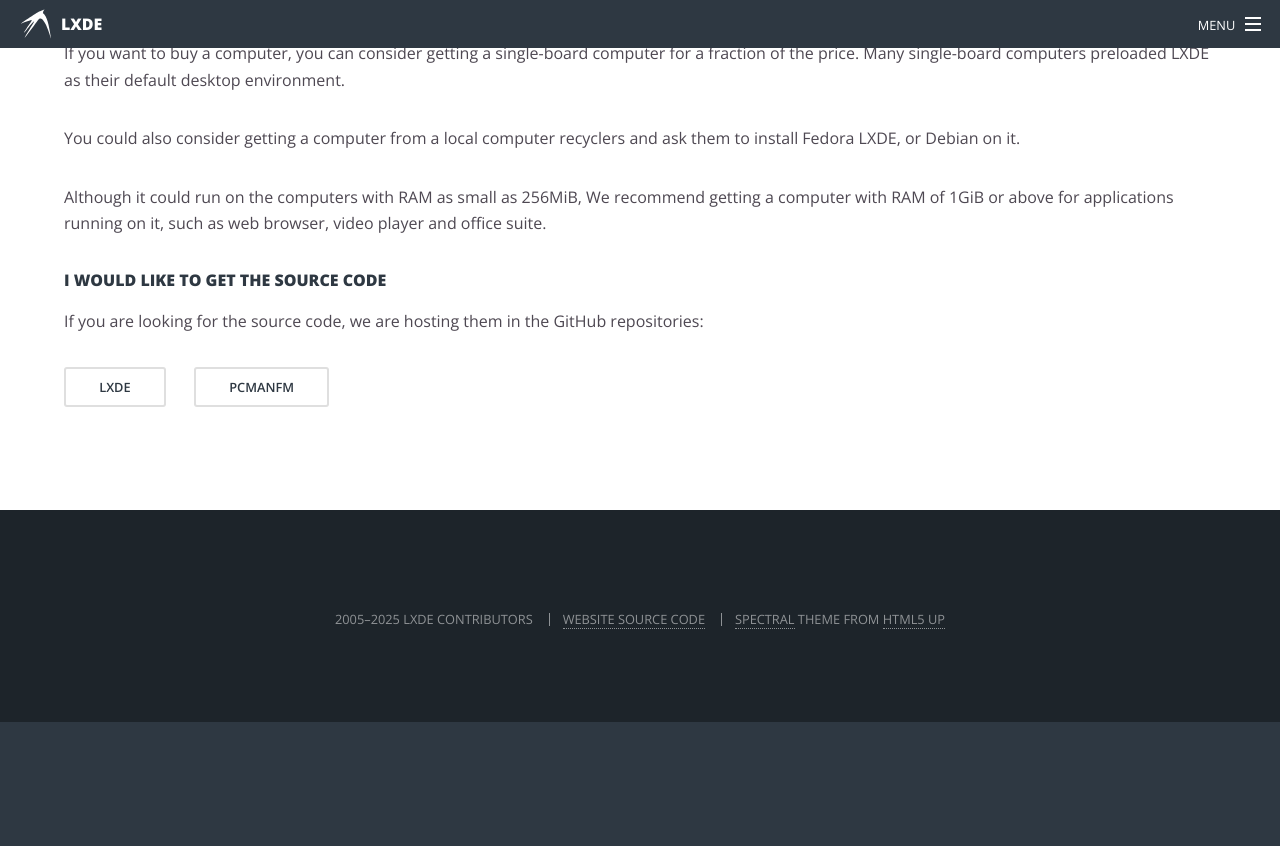
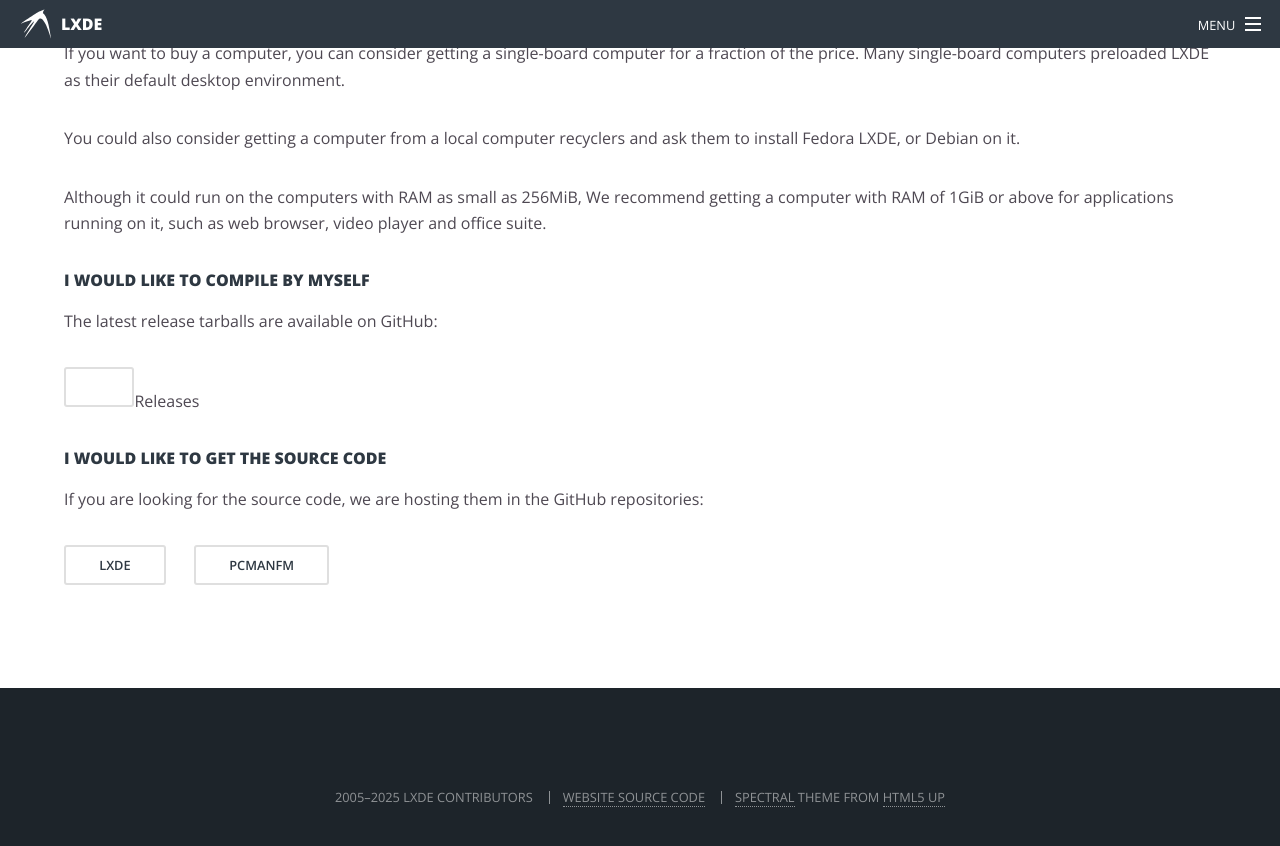
Before and after one commit to lxde/lxde.github.io, a Jekyll site: the page built from get.md, in a window 1280 px wide and 900 px high, scrolled down 924 px. Shown: the top 846 px of the window. Built offline with Jekyll 4.4.1, drawn with Linux system fonts in a browser that asks for light colours; before the commit the page ends 1646 px from its top, so only the background shows below that.

Commit message:
Point to downloads for the latest releases

```diff
--- a/get.md
+++ b/get.md
@@ -37,6 +37,14 @@
 recommend getting a computer with RAM of 1GiB or above for applications running
 on it, such as web browser, video player and office suite.
 
+#### I would like to compile by myself
+
+The latest release tarballs are available on GitHub:
+
+<ul class="actions">
+  <li><a href="https://github.com/lxde/releases" class="button"></a>Releases</li>
+</ul>
+
 #### I would like to get the source code
 
 If you are looking for the source code, we are hosting them in the GitHub
```
